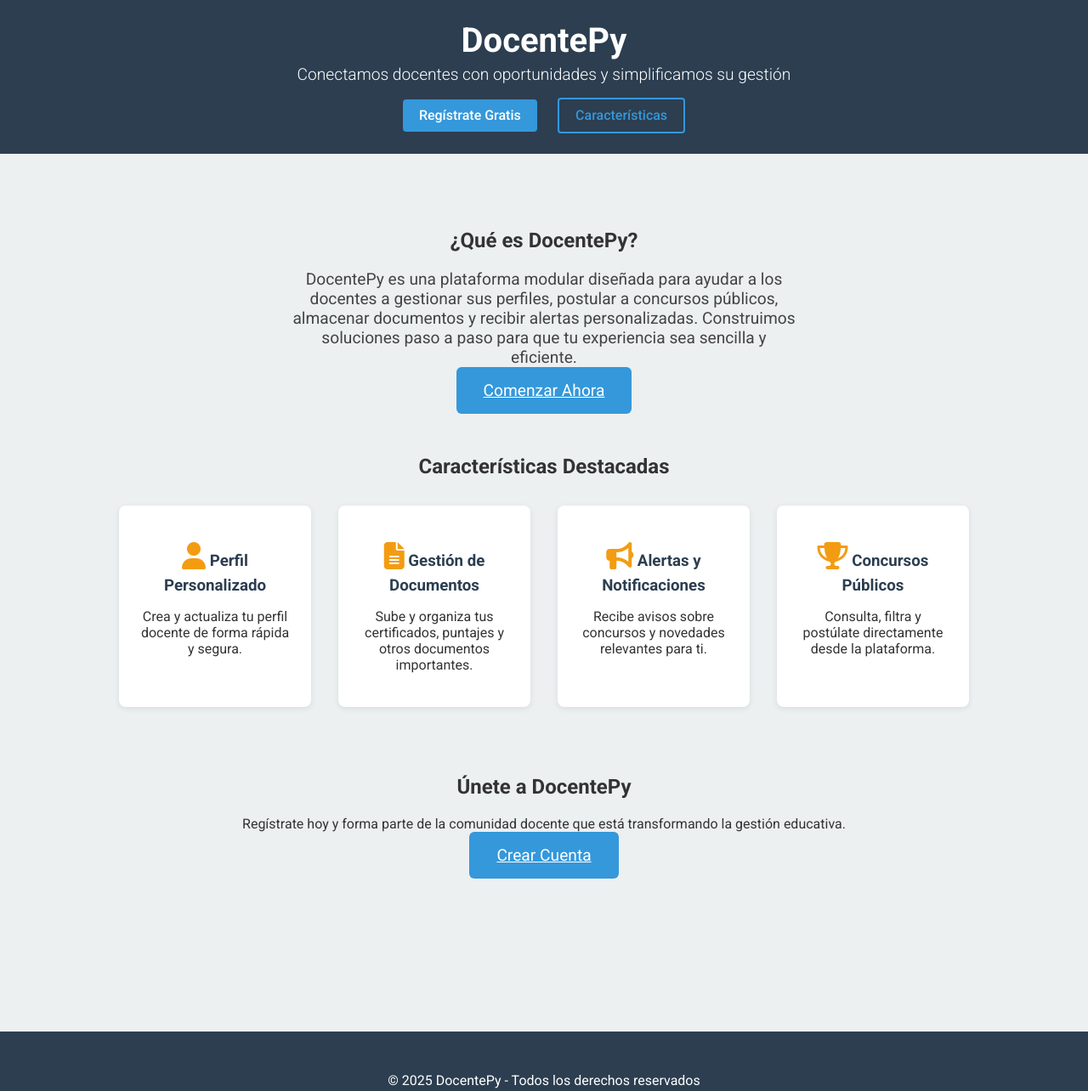
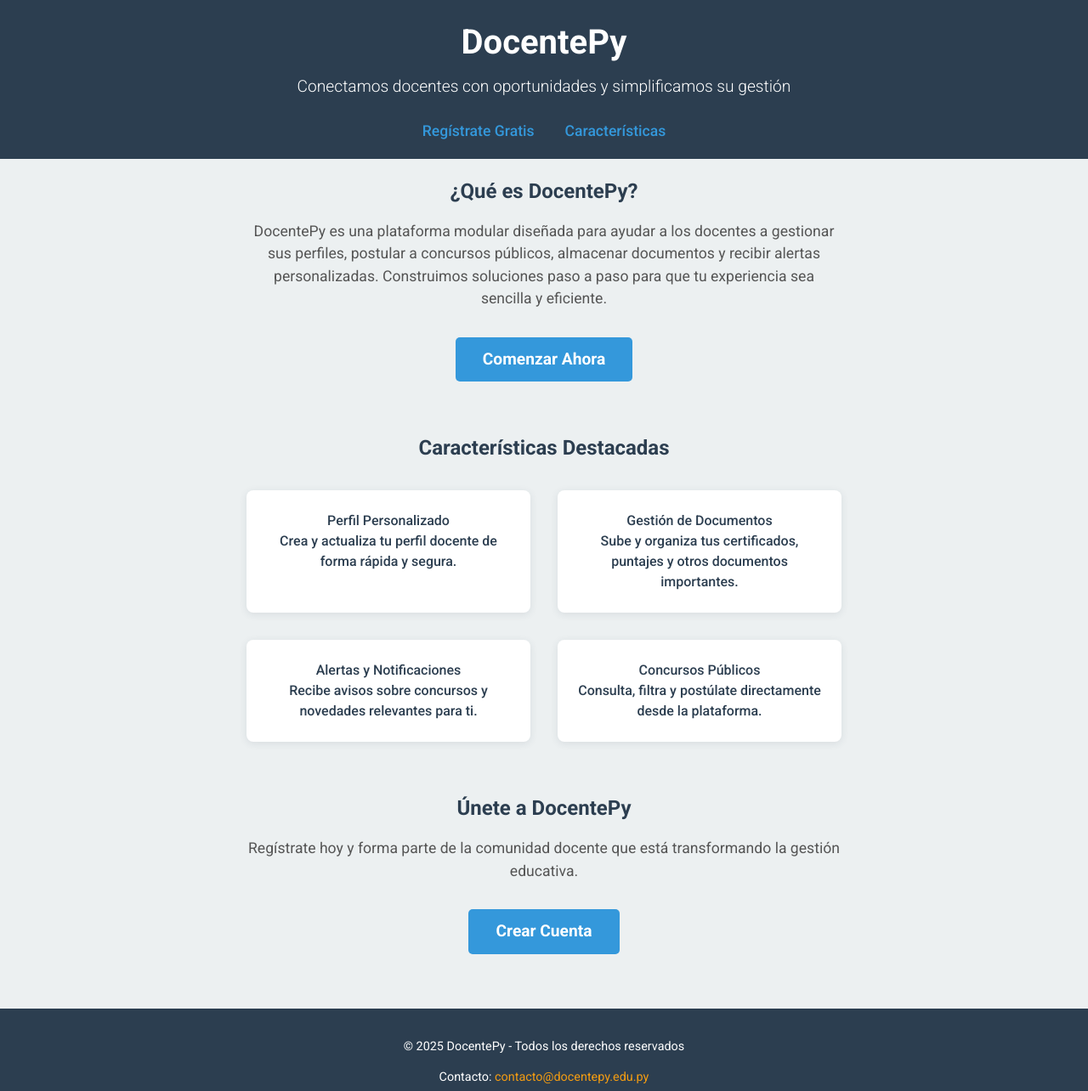
Before and after one commit to wmlumen/concurso, a plain HTML site: page index.html in a window 1280 px wide. Shown: the top 1284 px of the page at 85% size. Drawn offline with Linux system fonts and the light colour scheme.

Commit message:
Update index.html

```diff
--- a/index.html
+++ b/index.html
@@ -1,3 +1,163 @@
+<!DOCTYPE html>
+<html lang="es">
+<head>
+  <meta charset="UTF-8" />
+  <meta name="viewport" content="width=device-width, initial-scale=1" />
+  <title>DocentePy - Plataforma Integral para Docentes</title>
+
+  <!-- Google Fonts -->
+  <link href="https://fonts.googleapis.com/css2?family=Roboto:wght@300;400;500;700&display=swap" rel="stylesheet" />
+
+  <style>
+    body {
+      font-family: 'Roboto', sans-serif;
+      margin: 0; padding: 0;
+      background: #f5f7fa;
+      color: #333;
+      line-height: 1.5;
+    }
+    .container {
+      max-width: 900px;
+      margin: 2rem auto;
+      padding: 0 1rem;
+    }
+    header {
+      background: #2c3e50;
+      color: white;
+      padding: 2rem 1rem;
+      text-align: center;
+    }
+    header h1 {
+      margin: 0 0 0.5rem;
+      font-weight: 700;
+      font-size: 2.5rem;
+    }
+    header p {
+      font-weight: 300;
+      font-size: 1.2rem;
+      margin: 0;
+    }
+    nav {
+      margin-top: 1.5rem;
+      text-align: center;
+    }
+    nav a {
+      text-decoration: none;
+      color: #3498db;
+      font-weight: 500;
+      margin: 0 1rem;
+      font-size: 1.1rem;
+      transition: color 0.3s ease;
+    }
+    nav a:hover {
+      color: #2980b9;
+    }
+    section h2 {
+      color: #2c3e50;
+      font-weight: 600;
+      margin-bottom: 1rem;
+      text-align: center;
+    }
+    section p {
+      max-width: 700px;
+      margin: 0 auto 2rem;
+      font-size: 1.1rem;
+      color: #555;
+      text-align: center;
+    }
+    .btn-primary {
+      display: inline-block;
+      background: #3498db;
+      color: white;
+      padding: 0.75rem 2rem;
+      font-weight: 600;
+      border-radius: 5px;
+      text-decoration: none;
+      transition: background 0.3s ease;
+      margin: 0 auto;
+      display: block;
+      width: fit-content;
+      font-size: 1.2rem;
+    }
+    .btn-primary:hover {
+      background: #2980b9;
+    }
+    .features-list {
+      max-width: 700px;
+      margin: 2rem auto;
+      display: grid;
+      grid-template-columns: repeat(auto-fit,minmax(250px,1fr));
+      gap: 2rem;
+    }
+    .feature {
+      background: white;
+      padding: 1.5rem;
+      border-radius: 8px;
+      box-shadow: 0 2px 10px rgb(44 62 80 / 0.1);
+      text-align: center;
+      font-weight: 500;
+      color: #2c3e50;
+    }
+    footer {
+      background: #2c3e50;
+      color: white;
+      padding: 2rem 1rem;
+      text-align: center;
+      margin-top: 4rem;
+      font-size: 0.9rem;
+    }
+    footer a {
+      color: #f39c12;
+      text-decoration: none;
+    }
+    footer a:hover {
+      text-decoration: underline;
+    }
+  </style>
+</head>
+<body>
+
+  <header>
+    <h1>DocentePy</h1>
+    <p>Conectamos docentes con oportunidades y simplificamos su gestión</p>
+    <nav>
+      <a href="#registro">Regístrate Gratis</a>
+      <a href="#caracteristicas">Características</a>
+    </nav>
+  </header>
+
+  <main class="container">
+    <section id="introduccion">
+      <h2>¿Qué es DocentePy?</h2>
+      <p>DocentePy es una plataforma modular diseñada para ayudar a los docentes a gestionar sus perfiles, postular a concursos públicos, almacenar documentos y recibir alertas personalizadas. Construimos soluciones paso a paso para que tu experiencia sea sencilla y eficiente.</p>
+      <a href="#registro" class="btn-primary">Comenzar Ahora</a>
+    </section>
+
+    <section id="caracteristicas">
+      <h2>Características Destacadas</h2>
+      <div class="features-list">
+        <div class="feature">Perfil Personalizado<br>Crea y actualiza tu perfil docente de forma rápida y segura.</div>
+        <div class="feature">Gestión de Documentos<br>Sube y organiza tus certificados, puntajes y otros documentos importantes.</div>
+        <div class="feature">Alertas y Notificaciones<br>Recibe avisos sobre concursos y novedades relevantes para ti.</div>
+        <div class="feature">Concursos Públicos<br>Consulta, filtra y postúlate directamente desde la plataforma.</div>
+      </div>
+    </section>
+
+    <section id="registro" style="margin-top: 3rem; text-align:center;">
+      <h2>Únete a DocentePy</h2>
+      <p>Regístrate hoy y forma parte de la comunidad docente que está transformando la gestión educativa.</p>
+      <a href="#" class="btn-primary">Crear Cuenta</a>
+    </section>
+  </main>
+
+  <footer>
+    <p>© 2025 DocentePy - Todos los derechos reservados</p>
+    <p>Contacto: <a href="mailto:contacto@docentepy.edu.py">contacto@docentepy.edu.py</a></p>
+  </footer>
+
+</body>
+</html>
+
 <!DOCTYPE html>
 <html lang="es">
 <head>
```
